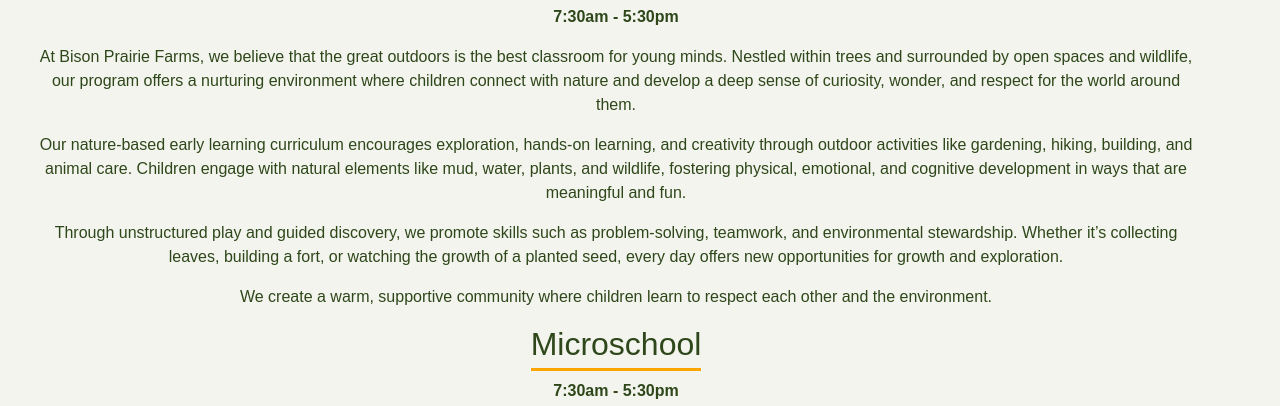
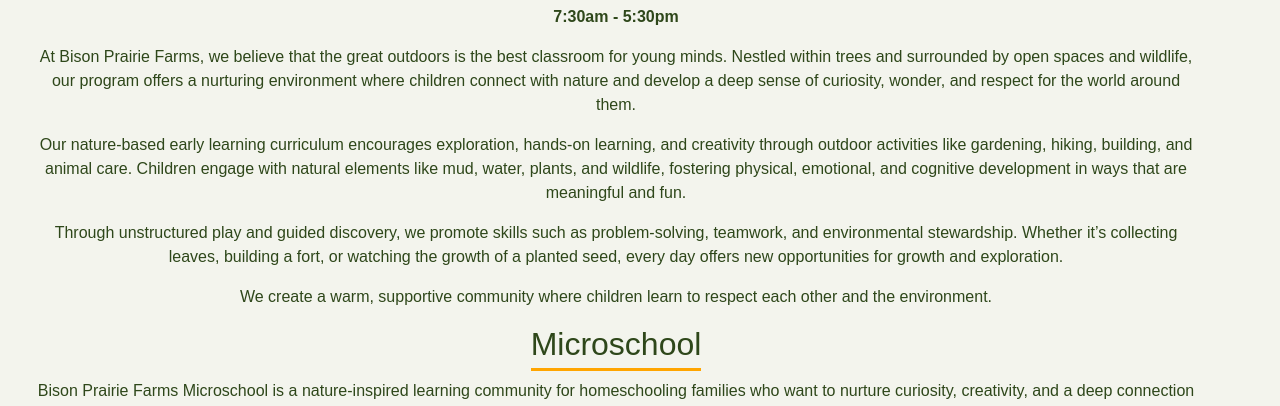
Before and after one commit to WAEmberlin/bisonprairiefarms, a plain HTML site: page index.html in a window 1280 px wide. Shown: the part 381-787 px from the top of the page. Drawn offline with nearby package versions, Linux system fonts and the light colour scheme.

Commit message:
Update index.html

```diff
--- a/index.html
+++ b/index.html
@@ -98,7 +98,6 @@
 
 
       <h2>Microschool</h2>
-      <p><strong>7:30am - 5:30pm</strong></p>
       <p>
         Bison Prairie Farms Microschool is a nature-inspired learning community for homeschooling families who want to
         nurture curiosity, creativity, and a deep connection with the natural world.
```
